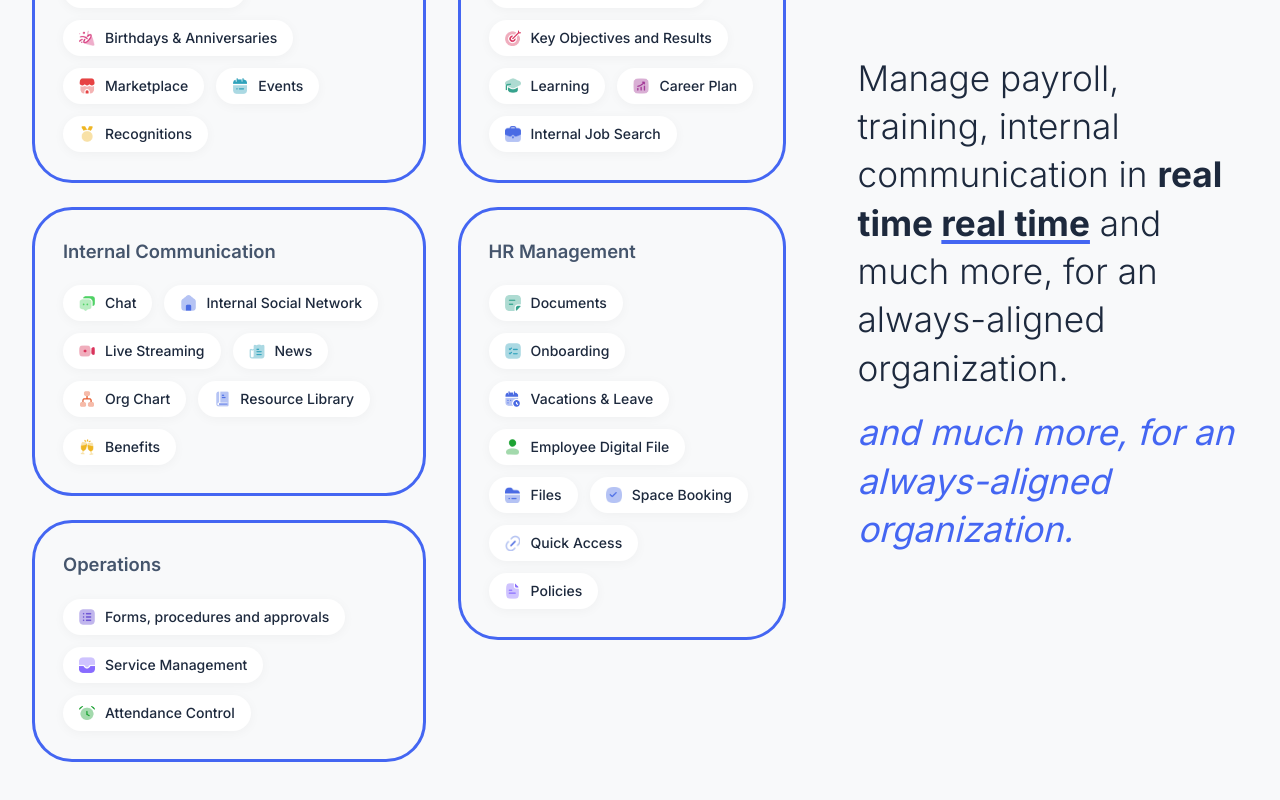
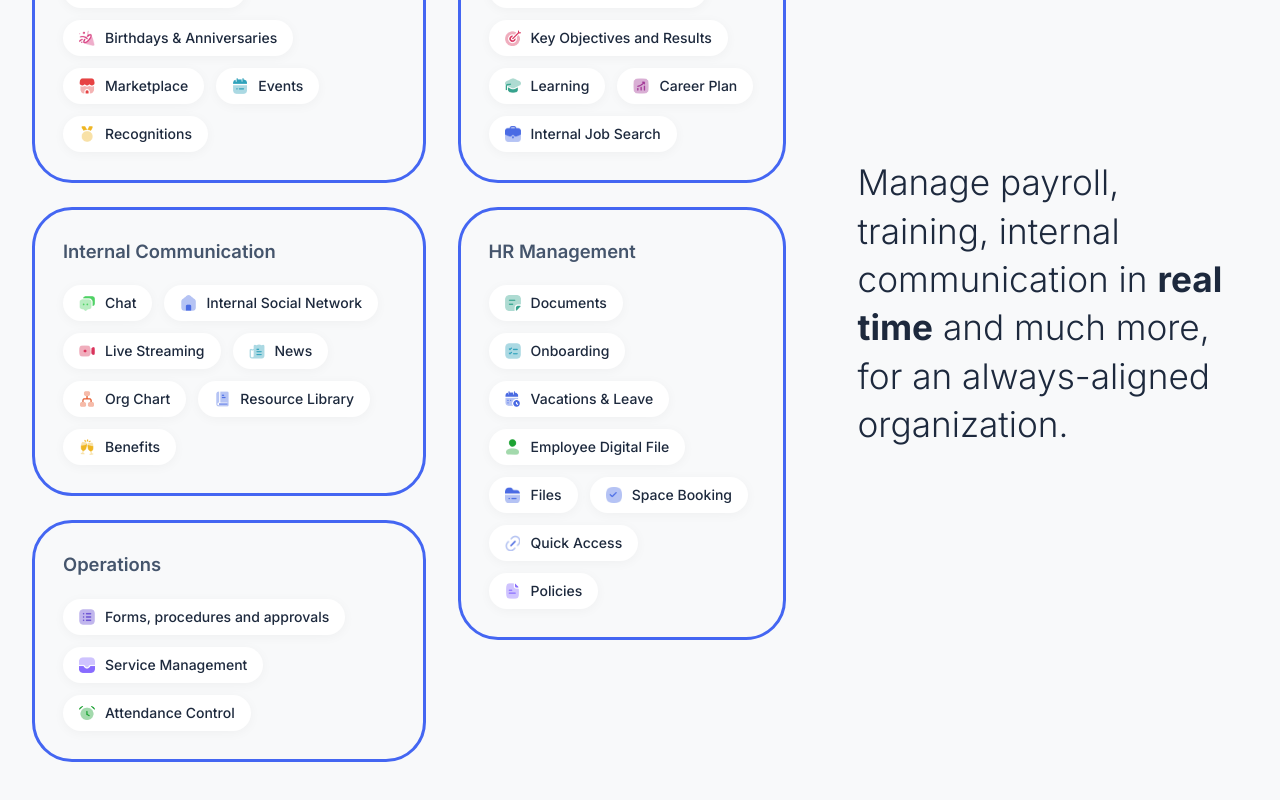
Before and after one commit to HenryDiAmped/bpmconsultores, a Next.js app: page /en/humand-partner in a window 1280 px wide. Shown: the part 4334-5134 px from the top of the page. Built offline with nearby package versions, Linux system fonts and the light colour scheme.

Commit message:
arreglos en valor-section humand partner

```diff
--- a/app/[locale]/humand-partner/components/Valor-section/valor-section.tsx
+++ b/app/[locale]/humand-partner/components/Valor-section/valor-section.tsx
@@ -175,8 +175,7 @@ export function ValorSection() {
             className="w-full lg:w-[35%] flex flex-col justify-center lg:pl-4 mt-10 lg:mt-0"
           >
             <p className="text-2xl md:text-3xl lg:text-[2.2rem] leading-snug text-slate-800 text-center lg:text-left font-light">
-              {t('cta')} <span className="font-bold">{t('cta_span')} <span className="underline decoration-[#4466F2] decoration-4 underline-offset-4">{t('cta_span')}</span></span> {t('cta_end')} <br className="hidden lg:block"/>
-              <span className="text-[#4466F2] font-normal italic mt-4 block">{t('cta_end')}</span>
+              {t('cta')} <span className="font-bold text-slate-800">{t('cta_span')}</span> {t('cta_end')}
             </p>
           </motion.div>
 
```
